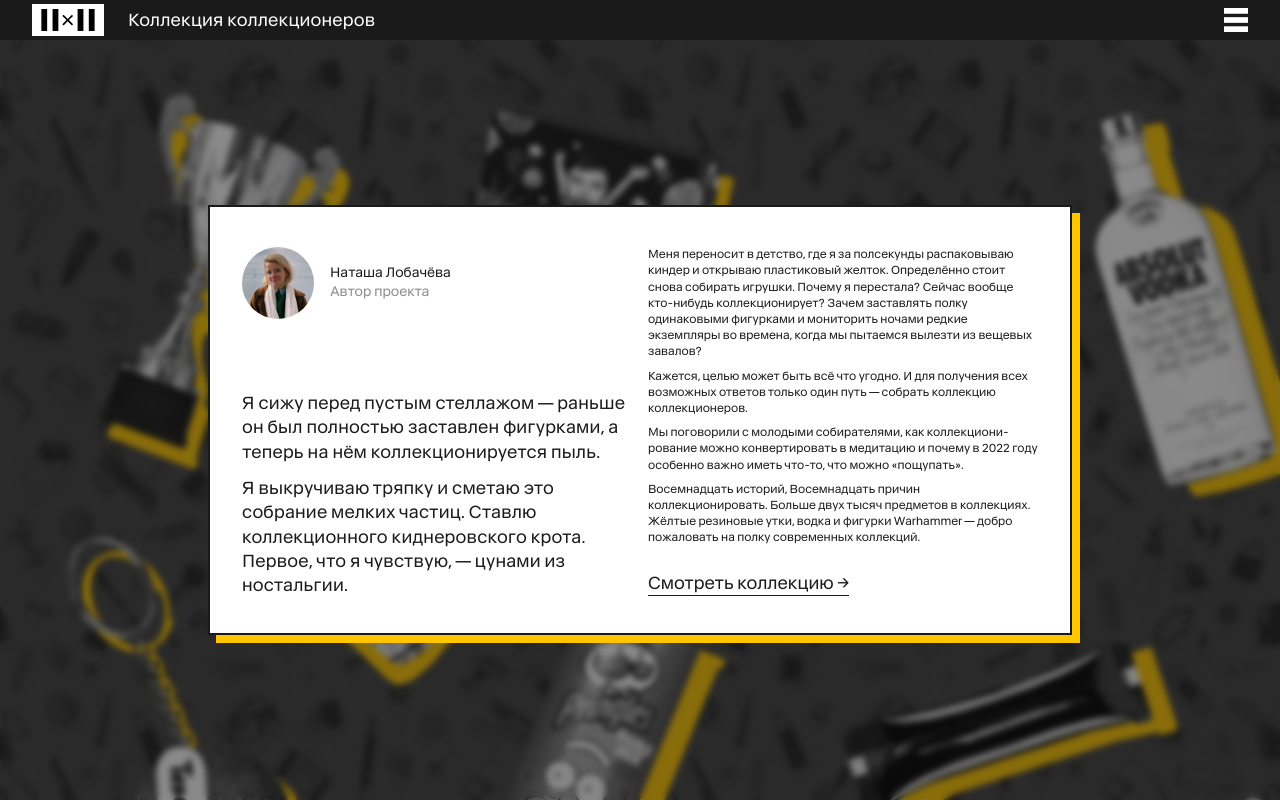
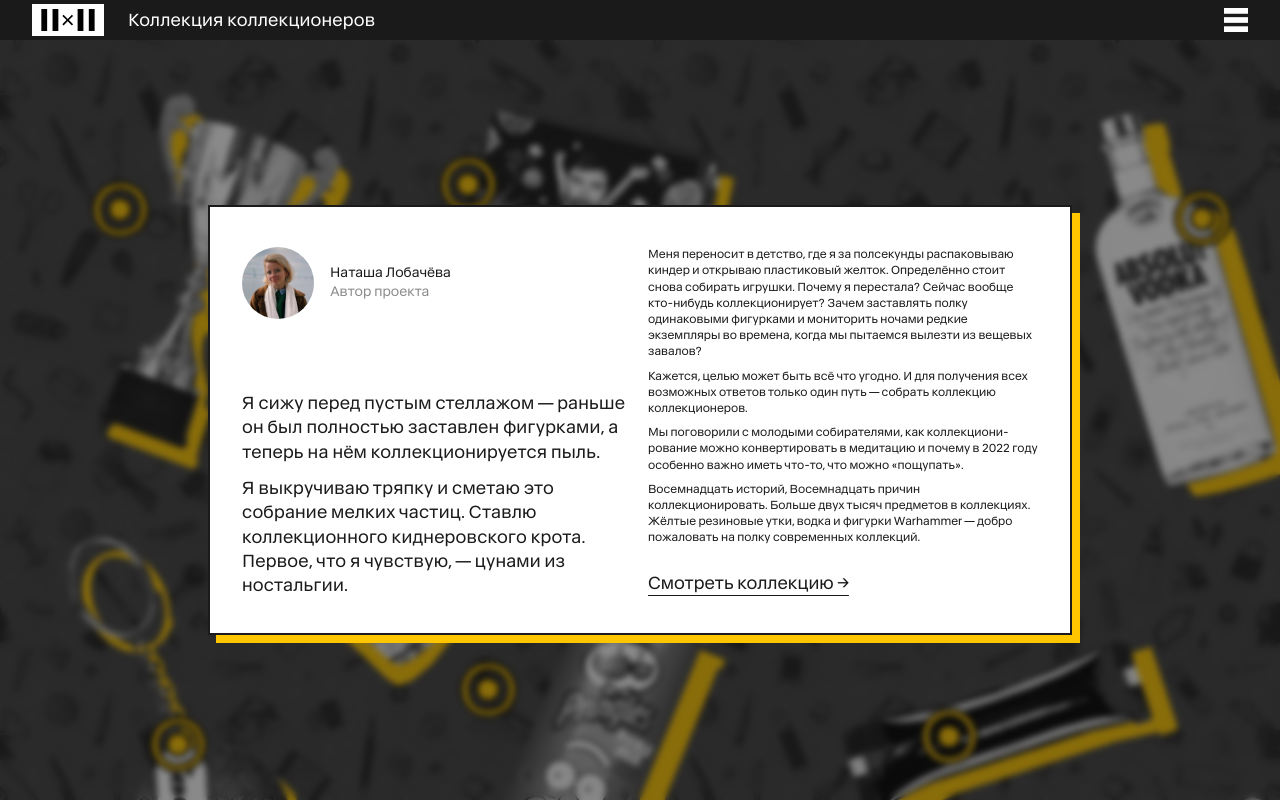
Before and after one commit to mtvphnx/react-collections, a React (Create React App) app: page / in a window 1280 px wide. Both pictures are taken after a click on the link "Читать далее". Built offline with nearby package versions, Linux system fonts and the light colour scheme.

Commit message:
добавил пин и координаты

```diff
--- a/src/components/Content/Content.js
+++ b/src/components/Content/Content.js
@@ -3,9 +3,15 @@ import {Element} from '../../components';
 import {collection} from '../../date';
 
 export const Content = ({...props}) => {
-    const generateElements = ({id, name, style}) => {
+    function handleClick(e) {
+        const link = e.target.getAttribute('data-link');
+    }
+
+    const generateElements = ({id, name, style, img, pin}) => {
         return (
-            <Element key={id} style={style}><img src={`/elements/${id}.png`}/></Element>
+            <Element key={id} pin={pin} style={style}>
+                <img src={`/elements/${id}.png`} style={img} data-link={id} onClick={handleClick}/>
+            </Element>
         )
     }
     return (
--- a/src/components/Element/Element.js
+++ b/src/components/Element/Element.js
@@ -1,9 +1,11 @@
 import styles from './Element.module.scss';
+import icon from './icons/pin.png';
 
-export const Element = ({children, ...props}) => {
+export const Element = ({children, pin, ...props}) => {
     return (
         <div className={styles.element} {...props}>
             {children}
+            <img src={icon} style={pin} alt="2x2" className={styles.pin}/>
         </div>
     );
 };
--- a/src/components/Element/Element.module.scss
+++ b/src/components/Element/Element.module.scss
@@ -1,8 +1,23 @@
 .element {
   position: absolute;
 
-  & img {
+  cursor: pointer;
+
+  &:hover {
+    filter: drop-shadow(5px 0 0 var(--white)) drop-shadow(0 5px 0 var(--white)) drop-shadow(-5px 0 0 var(--white)) drop-shadow(0 -5px 0 var(--white));
+  }
+
+  & img:not(.pin) {
     width: 100%;
     height: 100%;
   }
 }
+
+.pin {
+  position: absolute;
+  left: 100px;
+  top: 100px;
+
+  width: 59px;
+  height: 59px;
+}
--- a/src/date/collection.js
+++ b/src/date/collection.js
@@ -6,8 +6,14 @@ export const collection = [
             width: "510px",
             height: "400px",
             right: "24px",
-            top: "45px",
+            top: "45px"
+        },
+        img: {
             filter: "drop-shadow(25px 10px 0 var(--yellow))"
+        },
+        pin: {
+            top: "58px",
+            right: "36px"
         }
     },
     {
@@ -17,8 +23,14 @@ export const collection = [
             width: "386px",
             height: "284px",
             left: "677px",
-            bottom: "48px",
+            bottom: "48px"
+        },
+        img: {
             filter: "drop-shadow(15px 20px 0 var(--yellow))"
+        },
+        pin: {
+            top: "64px",
+            right: "21px"
         }
     },
     {
@@ -28,8 +40,14 @@ export const collection = [
             width: "293px",
             height: "417px",
             left: "74px",
-            top: "40px",
+            top: "40px"
+        },
+        img: {
             filter: "drop-shadow(10px 20px 0 var(--yellow))"
+        },
+        pin: {
+            left: "17px",
+            bottom: "97px"
         }
     },
     {
@@ -39,8 +57,14 @@ export const collection = [
             width: "246px",
             height: "433px",
             left: "1073px",
-            top: "49px",
+            top: "49px"
+        },
+        img: {
             filter: "drop-shadow(25px 10px 0 var(--yellow))"
+        },
+        pin: {
+            right: "28px",
+            bottom: "127px"
         }
     },
     {
@@ -50,8 +74,14 @@ export const collection = [
             width: "380px",
             height: "236px",
             left: "820px",
-            top: "578px",
+            top: "578px"
+        },
+        img: {
             filter: "drop-shadow(25px 10px 0 var(--yellow))"
+        },
+        pin: {
+            top: "89px",
+            right: "70px"
         }
     },
     {
@@ -61,8 +91,14 @@ export const collection = [
             width: "318px",
             height: "433px",
             right: "819px",
-            bottom: "44px",
+            bottom: "44px"
+        },
+        img: {
             filter: "drop-shadow(15px 25px 0 var(--yellow))"
+        },
+        pin: {
+            right: "64px",
+            bottom: "65px"
         }
     },
     {
@@ -72,8 +108,14 @@ export const collection = [
             width: "450px",
             height: "199px",
             left: "88px",
-            bottom: "43px",
+            bottom: "43px"
+        },
+        img: {
             filter: "drop-shadow(20px 18px 0 var(--yellow))"
+        },
+        pin: {
+            top: "17px",
+            left: "14px"
         }
     },
     {
@@ -83,8 +125,14 @@ export const collection = [
             width: "383px",
             height: "371px",
             right: "62px",
-            bottom: "33px",
+            bottom: "33px"
+        },
+        img: {
             filter: "drop-shadow(15px 18px 0 var(--yellow))"
+        },
+        pin: {
+            right: "34px",
+            bottom: "130px"
         }
     },
     {
@@ -94,8 +142,14 @@ export const collection = [
             width: "215px",
             height: "231px",
             left: "270px",
-            top: "436px",
+            top: "436px"
+        },
+        img: {
             filter: "drop-shadow(0 20px 0 var(--yellow))"
+        },
+        pin: {
+            top: "32px",
+            right: "62px"
         }
     },
     {
@@ -105,8 +159,14 @@ export const collection = [
             width: "266px",
             height: "334px",
             right: "33px",
-            top: "469px",
+            top: "469px"
+        },
+        img: {
             filter: "drop-shadow(10px 15px 0 var(--yellow))"
+        },
+        pin: {
+            top: "50px",
+            right: "18px"
         }
     },
     {
@@ -116,8 +176,14 @@ export const collection = [
             width: "342px",
             height: "486px",
             left: "413px",
-            top: "520px",
+            top: "520px"
+        },
+        img: {
             filter: "drop-shadow(15px 25px 0 var(--yellow))"
+        },
+        pin: {
+            left: "46px",
+            bottom: "171px"
         }
     },
     {
@@ -127,8 +193,14 @@ export const collection = [
             width: "285px",
             height: "287px",
             right: "571px",
-            top: "36px",
+            top: "36px"
+        },
+        img: {
             filter: "drop-shadow(13px 20px 0 var(--yellow))"
+        },
+        pin: {
+            right: "19px",
+            bottom: "64px"
         }
     },
     {
@@ -138,10 +210,15 @@ export const collection = [
             width: "328px",
             height: "404px",
             left: "423px",
-            top: "50px",
+            top: "50px"
+        },
+        img: {
             filter: "drop-shadow(10px 20px 0 var(--yellow))"
+        },
+        pin: {
+            left: "16px",
+            top: "65px"
         }
-
     },
     {
         id: 13,
@@ -150,8 +227,14 @@ export const collection = [
             width: "293px",
             height: "278px",
             left: "762px",
-            top: "284px",
+            top: "284px"
+        },
+        img: {
             filter: "drop-shadow(10px 15px 0 var(--yellow))"
+        },
+        pin: {
+            left: "17px",
+            bottom: "66px"
         }
     },
     {
@@ -161,8 +244,14 @@ export const collection = [
             width: "279px",
             height: "466px",
             left: "49px",
-            top: "475px",
+            top: "475px"
+        },
+        img: {
             filter: "drop-shadow(15px 15px 0 var(--yellow))"
+        },
+        pin: {
+            right: "52px",
+            top: "200px"
         }
     },
     {
@@ -172,8 +261,14 @@ export const collection = [
             width: "257px",
             height: "364px",
             right: "489px",
-            bottom: "36px",
+            bottom: "36px"
+        },
+        img: {
             filter: "drop-shadow(12px 18px 0 var(--yellow))"
+        },
+        pin: {
+            right: "17px",
+            bottom: "73px"
         }
     },
     {
@@ -183,8 +278,14 @@ export const collection = [
             width: "320px",
             height: "327px",
             right: "651px",
-            top: "392px",
+            top: "392px"
+        },
+        img: {
             filter: "drop-shadow(15px 13px 0 var(--yellow))"
+        },
+        pin: {
+            right: "16px",
+            bottom: "118px"
         }
     },
     {
@@ -194,8 +295,14 @@ export const collection = [
             width: "278px",
             height: "298px",
             right: "342px",
-            top: "494px",
+            top: "494px"
+        },
+        img: {
             filter: "drop-shadow(18px 17px 0 var(--yellow))"
+        },
+        pin: {
+            left: "51px",
+            bottom: "17px"
         }
     }
 ]
```
Also changed, not shown: src/components/Element/icons/pin.png (added).
